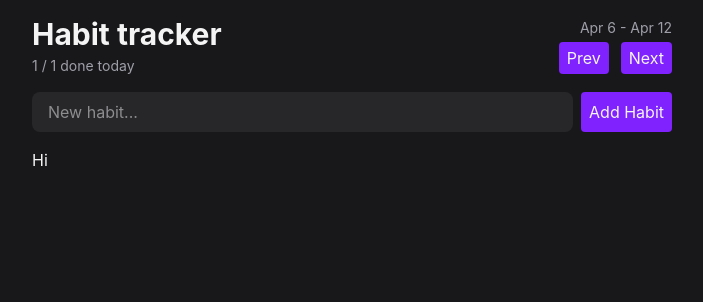
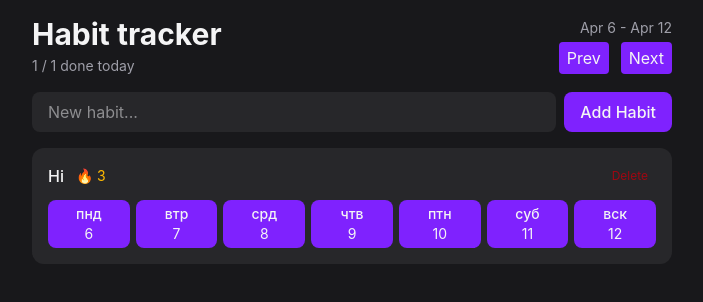
Before and after one commit to Rafis-dev/habit-tracker, a React (Vite) app: page / in a window 1280 px wide. Shown: the top 302 px of the page, without its empty margins (288-991 px from the left). Built offline with nearby package versions, Linux system fonts and the light colour scheme.

Commit message:
created and styled habit item component

```diff
--- a/package.json
+++ b/package.json
@@ -11,8 +11,10 @@
   },
   "dependencies": {
     "@tailwindcss/vite": "^4.3.2",
+    "date-fns": "^4.4.0",
     "react": "^19.2.7",
     "react-dom": "^19.2.7",
+    "tailwind-merge": "^3.6.0",
     "tailwindcss": "^4.3.2"
   },
   "devDependencies": {
--- a/src/components/Button.tsx
+++ b/src/components/Button.tsx
@@ -1,17 +1,38 @@
-import type { ReactNode } from 'react';
+import type { ComponentProps } from 'react';
+import { twMerge } from 'tailwind-merge';
+
+type Variant = 'primary' | 'secondary' | 'ghost-destructive';
 
 type ButtonProps = {
-  children: ReactNode;
-};
+  variant?: Variant;
+} & ComponentProps<'button'>;
 
-export default function Button({ children }: ButtonProps) {
+export default function Button({
+  variant = 'primary',
+  className,
+  ...props
+}: ButtonProps) {
   return (
     <button
-      className="bg-violet-600 hover:bg-violet-500 hover:cursor-pointer transition-colors rounded px-2 py-1 disabled:opacity-30 disabled:cursor-not-allowed
-      disabled:hover:bg-violet-600
-    "
-    >
-      {children}
-    </button>
+      {...props}
+      className={twMerge(
+        `transition-colors rounded px-2 py-1 hover:cursor-pointer disabled:opacity-30 disabled:cursor-not-allowed disabled:hover:bg-violet-600`,
+        getVariantStyles(variant),
+        className,
+      )}
+    ></button>
   );
 }
+
+function getVariantStyles(variant: Variant) {
+  switch (variant) {
+    case 'primary':
+      return 'bg-violet-600 hover:bg-violet-500 ';
+    case 'secondary':
+      return 'bg-zinc-700 hover:bg-zinc-600 text-zinc-400 hover:cursor-pointer';
+    case 'ghost-destructive':
+      return 'hover:bg-red-800 text-red-800 hover:text-red-200';
+    default:
+      throw new Error(`Invalid variant: ${variant satisfies never}`);
+  }
+}
--- a/src/components/HabitForm.tsx
+++ b/src/components/HabitForm.tsx
@@ -11,7 +11,7 @@
       focus-visible:ring-violet-500"
         placeholder="New habit..."
       />
-      <Button>Add Habit</Button>
+      <Button className="rounded-lg px-4 py-2 font-medium">Add Habit</Button>
     </form>
   );
 }
--- /dev/null
+++ b/src/components/HabitItem.tsx
@@ -0,0 +1,47 @@
+import {
+  eachDayOfInterval,
+  endOfWeek,
+  format,
+  isFuture,
+  startOfWeek,
+} from 'date-fns';
+import Button from './Button';
+import { ru } from 'date-fns/locale';
+type HabitItemProps = {
+  habit: { id: string; name: string };
+};
+
+export default function HabitItem({ habit }: HabitItemProps) {
+  const visibleDates = eachDayOfInterval({
+    start: startOfWeek(new Date(), { weekStartsOn: 1 }),
+    end: endOfWeek(new Date(), { weekStartsOn: 1 }),
+  });
+
+  return (
+    <div className="rounded-xl bg-zinc-800 p-4 flex flex-col gap-3">
+      <div className="flex item-center justify-between">
+        <div className="flex gap-3 items-center">
+          <span className="font-medium">{habit.name}</span>
+          <span className="text-sm text-amber-400">🔥 3</span>
+        </div>
+        <Button variant="ghost-destructive" className="text-xs">
+          Delete
+        </Button>
+      </div>
+      <div className="flex gap-1.5">
+        {visibleDates.map(date => (
+          <Button
+            className="flex flex-1 flex-col items-center gap-0.6 rounded-lg text-sm"
+            key={date.toISOString()}
+            disabled={isFuture(date)}
+          >
+            <span className="font-medium">
+              {format(date, 'EEE', { locale: ru })}
+            </span>
+            <span>{format(date, 'd')}</span>
+          </Button>
+        ))}
+      </div>
+    </div>
+  );
+}
--- a/src/components/HabitList.tsx
+++ b/src/components/HabitList.tsx
@@ -1,5 +1,7 @@
+import HabitItem from './HabitItem';
+
 export default function HabitList() {
-  const habits = [{ id: 1, name: 'Hi' }];
+  const habits = [{ id: 'dsf', name: 'Hi' }];
 
   if (habits.length === 0) {
     return (
@@ -12,7 +14,7 @@
   return (
     <div className="flex flex-col gap-3">
       {habits.map(habit => (
-        <h1 key={habit.id}>{habit.name}</h1>
+        <HabitItem key={habit.id} habit={habit} />
       ))}
     </div>
   );
```
Also changed, not shown: 1 other file (tests, documents, lock files or other folders).
